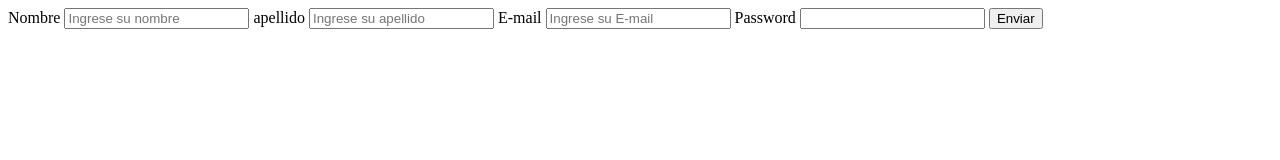
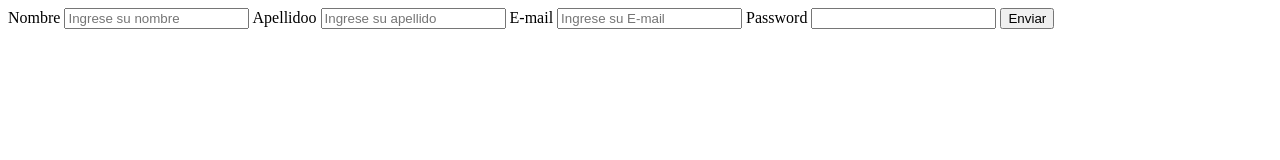
Before and after one commit to tr0mpiz/ejemplos, a plain HTML site: page form.html in a window 1280 px wide. Drawn offline with Linux system fonts and the light colour scheme.

Commit message:
Update form.html

```diff
--- a/form.html
+++ b/form.html
@@ -12,7 +12,7 @@
         <label>Nombre</label>
         <input type="text" name="nombre" placeholder="Ingrese su nombre" />
 
-        <label>apellido</label>
+        <label>Apellidoo</label>
         <input type="text" name="apellido" placeholder="Ingrese su apellido" />
 
         <label>E-mail</label>
```
